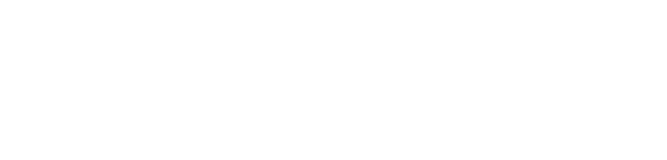
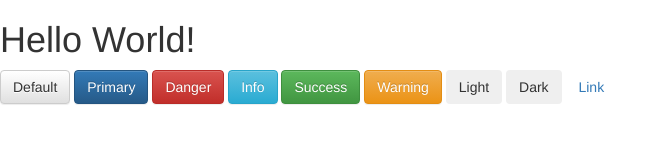
Before and after one commit to ccsjunio/info1252_week12, a plain HTML site: page index.html in a window 1280 px wide. Shown: the whole page, without its empty margins (0-667 px from the left). Drawn offline with nearby package versions, Linux system fonts and the light colour scheme.

Commit message:
one more commit

```diff
--- a/index.html
+++ b/index.html
@@ -2,8 +2,33 @@
 <html lang="en-US">
     <head>
         <title>Using Bootstrap</title>
+        <!-- required meta tags fro bootstrap -->
         <meta charset="UTF-8" />
+        <meta name="viewport" content="width=devide-width, initial-scale=1, shrink-to-fit=no" />
+        <!-- -->
         <meta name="author" content="CARLOS CESAR DA SILVA FERRAZ JUNIOR" />
 
+        <!-- Latest compiled and minified CSS -->
+        <link rel="stylesheet" href="https://stackpath.bootstrapcdn.com/bootstrap/3.4.1/css/bootstrap.min.css" integrity="sha384-HSMxcRTRxnN+Bdg0JdbxYKrThecOKuH5zCYotlSAcp1+c8xmyTe9GYg1l9a69psu" crossorigin="anonymous">
+
+        <!-- Optional theme -->
+        <link rel="stylesheet" href="https://stackpath.bootstrapcdn.com/bootstrap/3.4.1/css/bootstrap-theme.min.css" integrity="sha384-6pzBo3FDv/PJ8r2KRkGHifhEocL+1X2rVCTTkUfGk7/0pbek5mMa1upzvWbrUbOZ" crossorigin="anonymous">
+
+        <!-- Latest compiled and minified JavaScript -->
+        <script src="https://stackpath.bootstrapcdn.com/bootstrap/3.4.1/js/bootstrap.min.js" integrity="sha384-aJ21OjlMXNL5UyIl/XNwTMqvzeRMZH2w8c5cRVpzpU8Y5bApTppSuUkhZXN0VxHd" crossorigin="anonymous"></script>
+
     </head>
+    <body>
+        <h1>Hello World!</h1>
+
+        <button type="button" class="btn btn-default">Default</button>
+        <button type="button" class="btn btn-primary">Primary</button>
+        <button type="button" class="btn btn-danger">Danger</button>
+        <button type="button" class="btn btn-info">Info</button>
+        <button type="button" class="btn btn-success">Success</button>
+        <button type="button" class="btn btn-warning">Warning</button>
+        <button type="button" class="btn btn-light">Light</button>
+        <button type="button" class="btn btn-dark">Dark</button>
+        <button type="button" class="btn btn-link">Link</button>
+    </body>
 </html>
```
Also changed, not shown: 1 other file.
